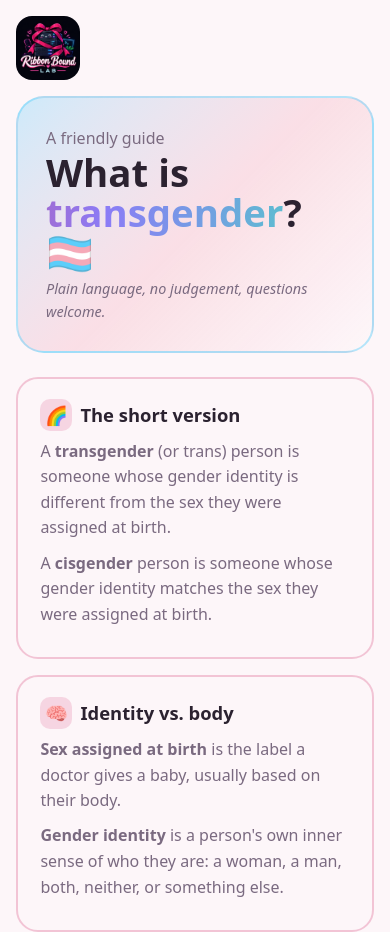
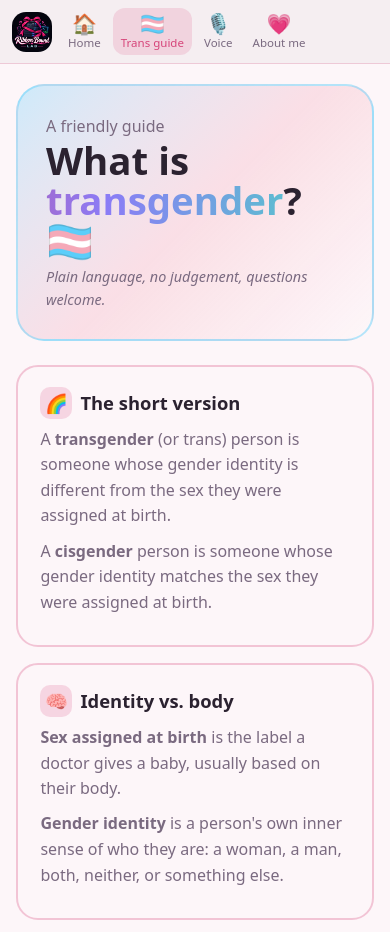
Before and after one commit to ellie-reboots/ribbonboundlab, a plain HTML site: page site/trans.html in a window 390 px wide. Shown: the top 932 px of the page. Drawn offline with Linux system fonts and the light colour scheme.

Commit message:
Trans guide: move the bottom links into a side rail like the voice trainer

```diff
--- a/site/style.css
+++ b/site/style.css
@@ -200,11 +200,47 @@ main.about-pop { max-width: 52rem; width: 100%; text-align: left; }
   .panel, .tile { transition: none; }
 }
 
+/* Side rail: logo and tabs back around the site (phones: a bar across the top) */
+.rail {
+  position: fixed; z-index: 15; top: 0; bottom: 0; left: 0; width: 92px;
+  padding: 12px 8px; display: flex; flex-direction: column; align-items: center; gap: 6px;
+  justify-content: flex-start; flex-wrap: nowrap; margin: 0;
+  background: color-mix(in srgb, var(--fg) 4%, var(--bg));
+  border-right: 1px solid color-mix(in srgb, var(--accent) 22%, transparent);
+}
+.rail a { border: 0; }
+.rail a:hover { background: none; }
+.rail-logo { display: block; width: 56px; height: 56px; margin-bottom: 8px; padding: 0; }
+.rail-logo img { display: block; width: 100%; height: 100%; border-radius: 14px; }
+.rail-logo:hover img, .rail-logo:focus-visible img { outline: 2px solid var(--accent); outline-offset: 2px; }
+.rail-tab {
+  width: 100%; display: grid; justify-items: center; gap: 2px; padding: 8px 4px; border-radius: 12px;
+  color: var(--muted); text-decoration: none; font-size: .72rem; font-weight: 500; line-height: 1.2; text-align: center;
+}
+.rail-ico { font-size: 1.25rem; line-height: 1; }
+.rail-tab:hover { background: color-mix(in srgb, var(--accent) 10%, transparent); color: var(--fg); }
+.rail-tab[aria-current="page"] { background: color-mix(in srgb, var(--accent) 16%, transparent); color: var(--accent); }
+.rail-tab:focus-visible, .rail-note:focus-visible { outline: 2px solid var(--accent); outline-offset: 2px; }
+.rail-note { margin-top: auto; font-size: .66rem; color: var(--muted); text-align: center; }
+.rail-note:hover { color: var(--accent); }
+body.has-rail { padding-left: 108px; padding-top: 3rem; }
+@media (max-width: 759px) {
+  .rail {
+    bottom: auto; right: 0; width: auto; height: 64px; flex-direction: row; gap: 4px;
+    padding: 8px 12px; border-right: 0; overflow-x: auto;
+    border-bottom: 1px solid color-mix(in srgb, var(--accent) 22%, transparent);
+  }
+  .rail-logo { width: 40px; height: 40px; margin: 0 4px 0 0; flex: none; }
+  .rail-tab { width: auto; flex: none; padding: 6px 8px; }
+  .rail-note { display: none; }
+  body.has-rail { padding: 84px 16px 2rem; }
+}
+
 /* Trans guide: on wide screens the sections flow into columns, so there's far less scrolling */
 .tblock > p { color: var(--muted); }
 .tblock .panel-grid:first-child { margin-top: 0; }
 @media (min-width: 1100px) {
-  body.trans-page { place-items: start center; padding: 1.5rem 24px 1.5rem 104px; }
+  body.trans-page { place-items: start center; padding: 1.5rem 24px 1.5rem 116px; }
   main.trans-wide { max-width: 1560px; }
   .trans-wide .hero { padding: 1.1rem 1.5rem; margin-bottom: 1.25rem; }
   .trans-wide .hero h1 { font-size: clamp(2rem, 3.2vw, 2.8rem); }
--- a/site/trans.html
+++ b/site/trans.html
@@ -8,8 +8,15 @@
   <link rel="stylesheet" href="style.css">
   <link rel="icon" href="logo.webp" type="image/webp">
 </head>
-<body class="section trans-page">
-  <a class="corner-logo" href="/"><img src="logo.webp" alt="Ribbon Bound Lab home" width="64" height="64"></a>
+<body class="section has-rail trans-page">
+  <nav class="rail" aria-label="Ribbon Bound Lab">
+    <a class="rail-logo" href="/"><img src="logo.webp" alt="Ribbon Bound Lab home" width="56" height="56"></a>
+    <a class="rail-tab" href="/"><span class="rail-ico" aria-hidden="true">🏠</span>Home</a>
+    <a class="rail-tab" href="trans.html" aria-current="page"><span class="rail-ico" aria-hidden="true">🏳️‍⚧️</span>Trans guide</a>
+    <a class="rail-tab" href="voice.html"><span class="rail-ico" aria-hidden="true">🎙️</span>Voice</a>
+    <a class="rail-tab" href="about.html"><span class="rail-ico" aria-hidden="true">💗</span>About me</a>
+    <a class="rail-note" href="notice.html">Site notice</a>
+  </nav>
   <main class="about-pop trans-wide">
 
     <header class="hero trans-hero pop-in">
@@ -211,12 +218,6 @@
       </section>
 
     </div>
-
-    <nav>
-      <a href="/">← Home</a>
-      <a href="voice.html">Voice trainer</a>
-      <a href="about.html">About me</a>
-    </nav>
   </main>
   <footer class="site-footer">Made with care, to the best of my ability and research. Not professional advice. · <a href="notice.html">Site notice</a></footer>
 </body>
```
